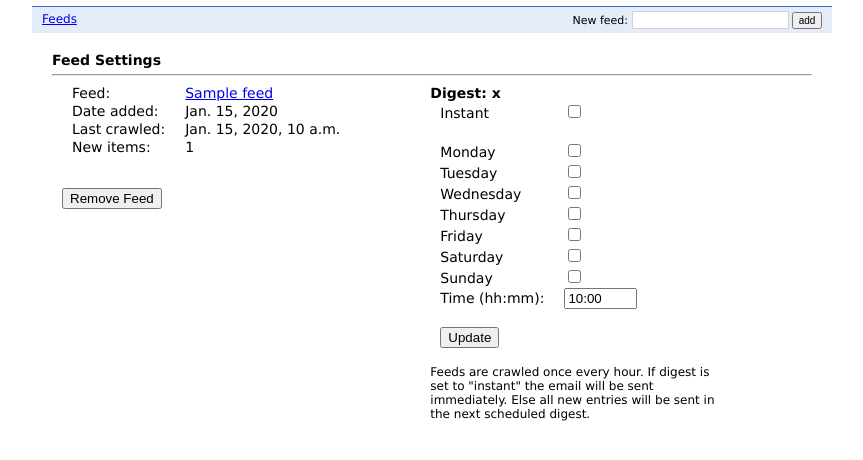
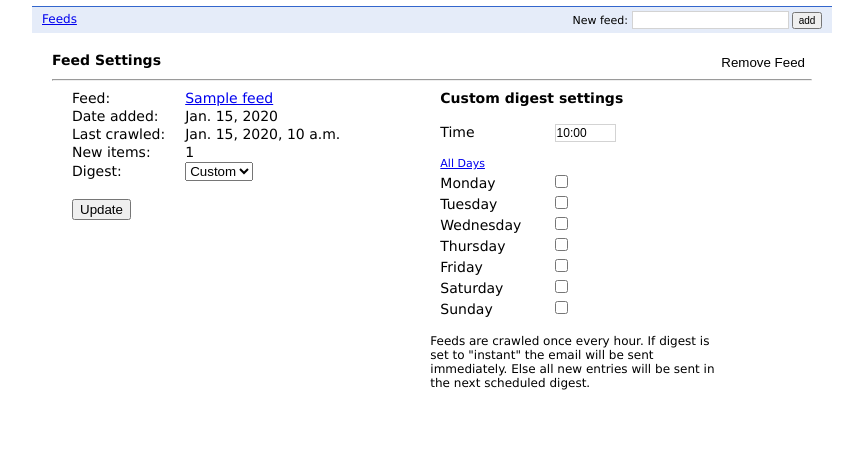
Before and after one commit to metachris/feedmailer, a Django app: template app/templates/feeds_settings.html in a window 1280 px wide. Shown: the part 32-492 px from the top of the page, without its empty margins (208-1071 px from the left). Run offline with Django 3.2, Linux system fonts and the light colour scheme; the template is opened without the code that fills it: most values are stand-ins (such as "Sample title", 1, 10 or a date in 2020).

Commit message:
prettified feed settings page, if switching back to custom digest restore last settings

```diff
--- a/app/main.py
+++ b/app/main.py
@@ -9,7 +9,7 @@ from modules.handlers import *
 urls = [
     (r'/', MainPage),
     (r'/feeds', FeedsPage),
-    (r'/feeds/update/(.*)', FeedSettings),
+    (r'/feeds/update/([-\w]+)', FeedSettings),
     (r'/feeds/delete/(.*)', FeedDelete),
     (r'/signin', SignIn),
     (r'/signout', SignOut),
--- a/app/modules/models.py
+++ b/app/modules/models.py
@@ -74,6 +74,9 @@ class Feed(db.Model):
     digest_days = db.IntegerProperty(default=0)
     digest_time = db.TimeProperty(default=datetime.time(12, 0))
 
+    # if user switches to instant and back, restore previous settings
+    last_custom_digest_days = db.IntegerProperty(default=127)
+
     # Next scheduled email sending. see tools.updateUserNextDigest
     _digest_next = db.DateTimeProperty(default=datetime.datetime.now())
 
--- a/app/static/main.css
+++ b/app/static/main.css
@@ -6,6 +6,10 @@ body {
 }
 
 td, tr, th { padding: 1px 10px; text-align:left; }
+
+p { margin-bottom:8px; }
+
+small { font-size:11px; }
 
 #header {
     padding:10px 0px;
--- a/app/templates/base.html
+++ b/app/templates/base.html
@@ -19,7 +19,6 @@
             </div>
         </div>
 
-        {% if user %}
         <div id="nav">
             <div style="float:left; padding-top:2px;"><a href="/feeds">Feeds</a></div>
             <div style="text-align:right; font-size:11px;">
@@ -29,7 +28,6 @@
                 </form>
             </div>
         </div>
-        {% endif %}
 
         <div id="content">
             {% block content %}
--- a/app/templates/feeds_settings.html
+++ b/app/templates/feeds_settings.html
@@ -1,9 +1,21 @@
 {% extends "base.html" %}
 {% block content %}
+<script type="text/javascript">
+    function checkDays() {
+        for (var i=0; i<7; i++)
+            document.getElementById("d" + i).checked = true;
+    }
+</script>
 
-    <h3>Feed Settings</h3>
+    <div style="float:left;"><h3>Feed Settings</h3></div>
+    <div style="text-align:right;">    <form action="/feeds/delete/{{ feed.key }}" method="post">
+        <input type="submit" value="Remove Feed" style="border:1px solid white; background:white;"/>
+    </form>
+</div>
 
     <hr>
+
+    <form action="/feeds/update/{{ feed.key }}" method="post">
 
     <table border="0">
     <tr><td valign="top">
@@ -13,21 +25,23 @@
       <tr><td>Date added:</td><td>{{ feed.date_added|date }}</td></tr>
       <tr><td>Last crawled:</td><td>{{ feed.date_last_crawled.date|date }}, {{ feed.date_last_crawled.time|time }} </td></tr>
       <tr><td>New items:</td><td>{% if feed.feeditemnew_set.count %}{{ feed.feeditemnew_set.count }}{% else %}0{% endif %}</td></tr>
+      <tr><td>Digest:</td><td>
+          <select name="d" size="0" onChange="javascript:digestChange()">
+              <option value="i" label="Instant" {% ifequal feed.digest_days 0 %}selected=selected{% endifequal %}>Instant</option>
+              <option value="c" label="Custom" {% if feed.digest_days %}selected=selected{% endif %}>Custom</option>
+          </select>
+    </td></tr>
+    <tr><td><br><input type="submit" value="Update" /></td></tr>
+
     </table>
 
-    <br><br>
-    <form action="/feeds/delete/{{ feed.key }}" method="post">
-        <input type="submit" value="Remove Feed" />
-    </form>
+    </td><td style="width:40px;">&nbsp;</td><td valign="top">
+        <div id="digest_custom" {% ifequal feed.digest_days 0 %}style="display:none;"{% endifequal %}>
+        <table border="0">
 
-    </td><td style="width:40px;">&nbsp;</td><td valign="top">
-
-    <h3>Digest: {{ feed.digest_days }}</h3>
-    <form action="/feeds/update/{{ feed.key }}" method="post">
-        <table border="0">
-            <tr><td><label for="d-">Instant</label></td><td><input type="checkbox" name="d-" id="d-" {% ifequal feed.digest_days 0 %}checked=checked{% endifequal %} /></td></tr>
-
-            <tr><td>&nbsp;</td></tr>
+            <tr><td colspan="2" style=""><b>Custom digest settings<br>&nbsp;</b></td></tr>
+            <tr><td>Time</td><td><input type="text" name="dt" size="6" value="{{ feed.digest_time|time:"H:i" }}" style="margin-left:4px; border:1px solid lightgray; height:18px; padding:1px; font-size:12px;" /></td></tr>
+            <tr><td><small><br><a href="javascript:checkDays()">All Days</a></small></td></tr>
 
             <tr><td><label for="d0">Monday</label></td>   <td><input type="checkbox" name="d0" id="d0" {% if days.0 %}checked=checked{% endif %} /></td></tr>
             <tr><td><label for="d1">Tuesday</label></td>  <td><input type="checkbox" name="d1" id="d1" {% if days.1 %}checked=checked{% endif %} /></td></tr>
@@ -36,12 +50,8 @@
             <tr><td><label for="d4">Friday</label></td>   <td><input type="checkbox" name="d4" id="d4" {% if days.4 %}checked=checked{% endif %} /></td></tr>
             <tr><td><label for="d5">Saturday</label></td> <td><input type="checkbox" name="d5" id="d5" {% if days.5 %}checked=checked{% endif %} /></td></tr>
             <tr><td><label for="d6">Sunday</label></td>   <td><input type="checkbox" name="d6" id="d6" {% if days.6 %}checked=checked{% endif %} /></td></tr>
-            <tr><td>Time (hh:mm):</td><td><input type="text" name="dt" size="6" value="{{ feed.digest_time|time:"H:i" }}" /></td></tr>
 
-            <tr><td><br><input type="submit" value="Update" /></td></tr>
         </table>
-
-    </form>
 
         <br>
 
@@ -49,6 +59,12 @@
         will be sent immediately. Else all new entries will be sent in the next scheduled
         digest.
         </p>
+
+        </div>
+
     </td></tr>
     </table>
+
+    </form>
+
 {% endblock %}
--- a/app/templates/index.html
+++ b/app/templates/index.html
@@ -1,8 +1,8 @@
 {% extends "base.html" %}
 {% block content %}
 
-    {{ greeting }}
-
-    <a href="{{ url }}">{{ url_linktext }}</a>
+    <p>RSS feeds delivered as email. <a href="/signin">Get started</a>.</p>
+    <br>
+    <p>The backend of feedserv.com is free software hosted on github and was inspired by someone on HN.</p>
 
 {% endblock %}
```
Also changed, not shown: app/modules/handlers.py (+14 -4 lines), 1 other file. Lines whose indentation alone changed are shown as unchanged.
